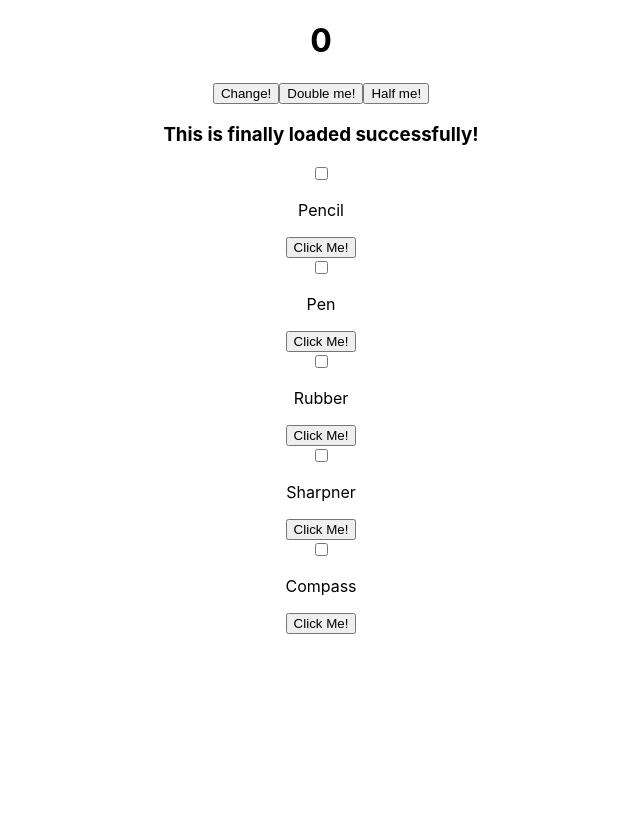
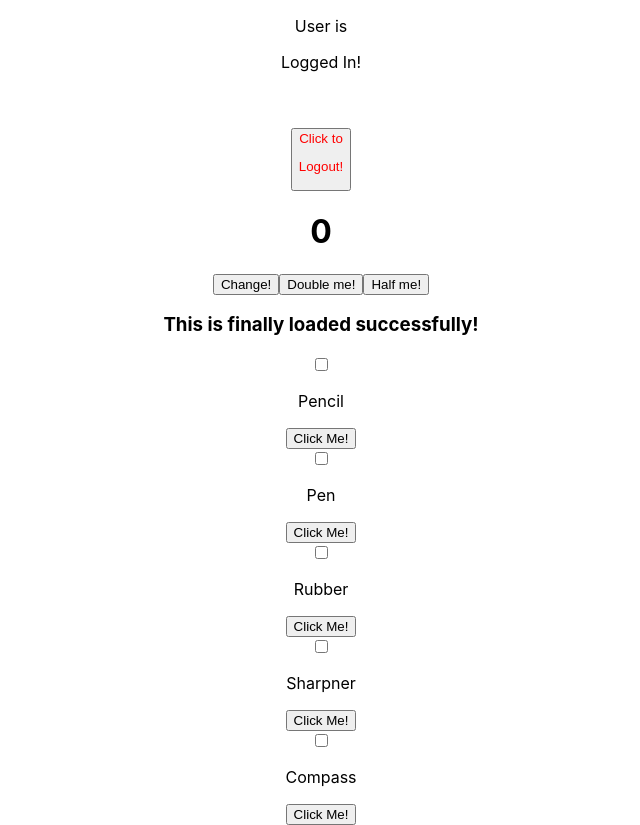
Before and after one commit to ankitdubey987/100DaysOfChallenge, a React (Create React App) app in the folder my-app/: page / in a window 1280 px wide. Shown: the whole page, without its empty margins (319-959 px from the left). Before the commit the page ends 800 px from the top, so only its background shows below. Built offline with nearby package versions, Linux system fonts and the light colour scheme.

Commit message:
learning conditional rendering and doing some practice as well

```diff
--- a/my-app/src/App.js
+++ b/my-app/src/App.js
@@ -4,6 +4,7 @@ import Todo from './components/Todo'
 import  products  from "./productsData";
 import  MyCount  from "./components/MyCount"
 import ConditionalRender from './components/ConditionalRender'
+import Logger from './components/Logger.js'
 
 class App extends Component{
   constructor() {
@@ -45,6 +46,7 @@ class App extends Component{
     })
     return(
       <div className='App'>
+        <Logger />
         <MyCount />
         {this.state.isLoading?
         <p>Loading ...</p>:
--- /dev/null
+++ b/my-app/src/components/Logger.js
@@ -0,0 +1,41 @@
+// Logger.js
+import React, { Component } from 'react'
+
+export default class Logger extends Component{
+
+    constructor() {
+        super()
+        this.state = {
+            logStatus:true
+        }
+        this.handleClick = this.handleClick.bind(this)
+    }
+
+    handleClick(){
+        this.setState((prevState)=>{
+            return {
+                // always returns a object
+                logStatus: !prevState.logStatus
+            }
+        })
+    }
+
+    render(){
+        return(
+            <div className='logger'>
+                <p>User is
+                    {
+                        this.state.logStatus ? <p>Logged In!</p>: <p>Logged out!</p>
+                    }
+                </p>
+                <br/>
+                <br/>
+                <button onClick={this.handleClick} style={{color:this.state.logStatus ? "red" : "green" }}>
+                    Click to {
+                        this.state.logStatus ? <p>Logout!</p>: <p>LogIn!</p>
+                    }
+                </button>
+            </div>
+        )
+    }
+}
```
